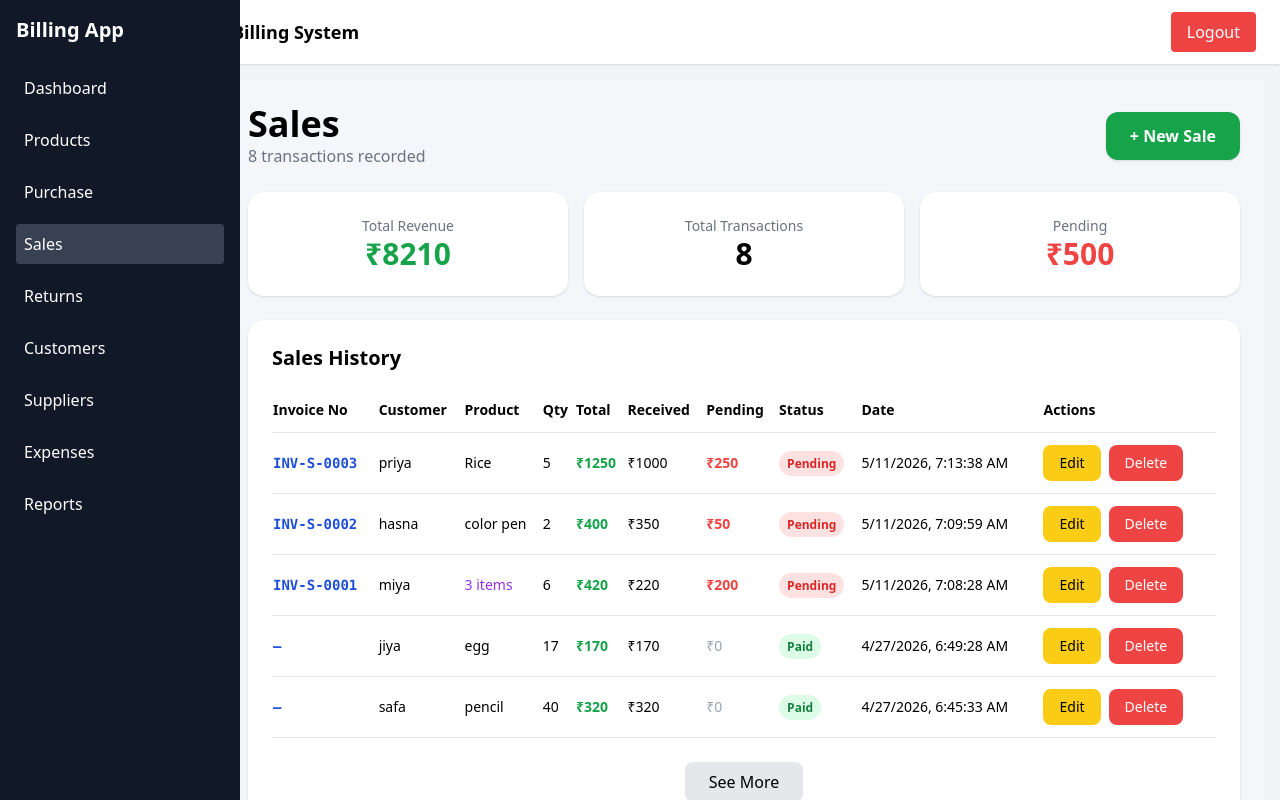
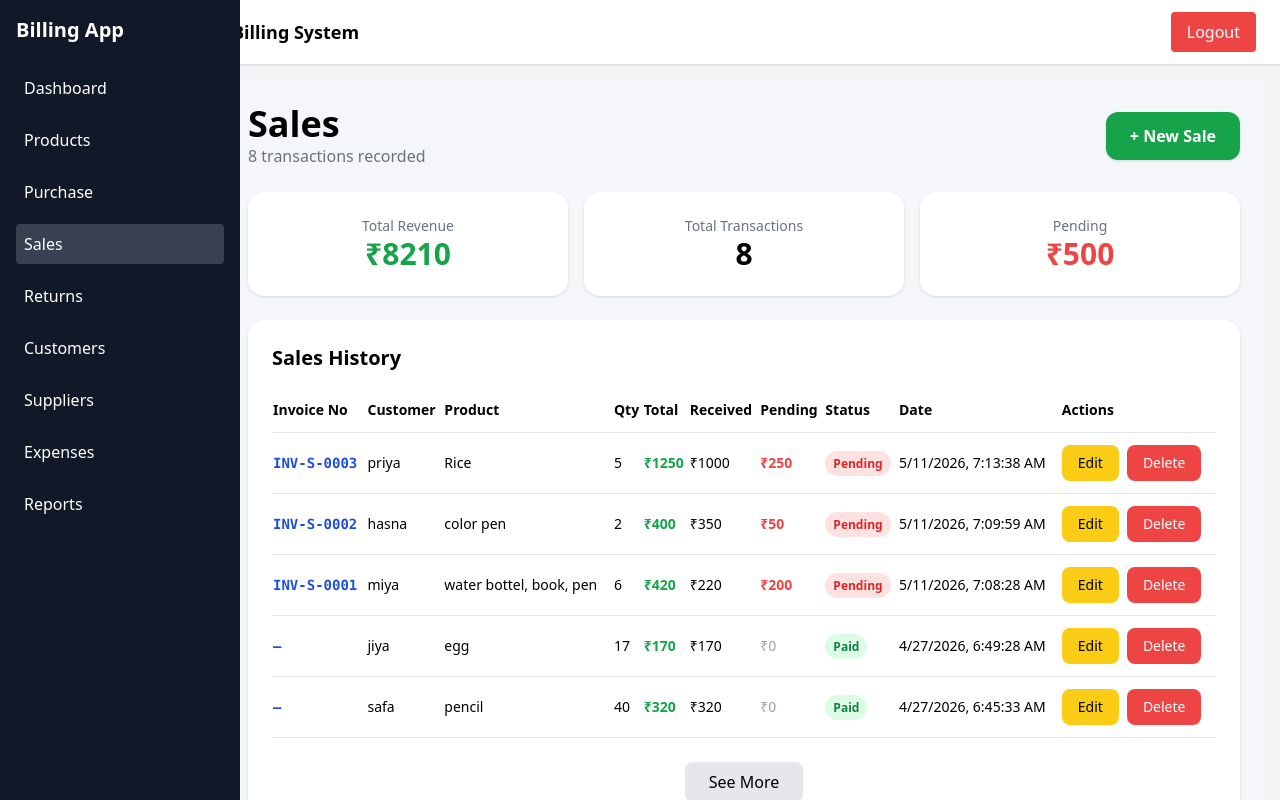
Before and after one commit to athirapattayil103-png/billing-system, a React (Vite) app: page /app/sales in a window 1280 px wide. Built offline with nearby package versions, Linux system fonts and the light colour scheme; data requests are answered from the project's data file.

Commit message:
Update sales multi

```diff
--- a/src/pages/Customers .jsx
+++ b/src/pages/Customers .jsx
@@ -38,9 +38,12 @@ const Customers = () => {
 
     customersMap[name].total += Number(sale.total || 0);
 
+    // customersMap[name].received += Number(
+    //   sale.received || sale.total || 0
+    // );
     customersMap[name].received += Number(
-      sale.received || sale.total || 0
-    );
+  sale.receivedAmount || sale.received || sale.total || 0
+);
   });
 
   // FINAL ARRAY
--- a/src/pages/Purchase.jsx
+++ b/src/pages/Purchase.jsx
@@ -175,6 +175,17 @@ const grandTotal = purchaseItems.reduce(
       //   ...selectedProduct,
       //   stock: Number(selectedProduct.stock) + quantity,
       // });
+//       for (const item of purchaseItems) {
+//   const selectedProduct = products.find(
+//     (p) => String(p.id) === String(item.productId)
+//   );
+
+//   await axios.put(`${BASE_URL}/products/${selectedProduct.id}`, {
+//     ...selectedProduct,
+//     stock: Number(selectedProduct.stock) + Number(item.quantity),
+//   });
+// }
+if (!editId) {
   for (const item of purchaseItems) {
     const selectedProduct = products.find(
       (p) => String(p.id) === String(item.productId)
@@ -185,7 +196,7 @@ const grandTotal = purchaseItems.reduce(
       stock: Number(selectedProduct.stock) + Number(item.quantity),
     });
   }
-
+}
       // UPDATE PURCHASE
       if (editId) {
         await axios.put(`${BASE_URL}/purchases/${editId}`, {
--- a/src/pages/Sales.jsx
+++ b/src/pages/Sales.jsx
@@ -538,14 +538,43 @@ const Sales = () => {
       const pend = saleTotal - rec;
 
       // Update stock for new sales only
-      if (!editId) {
+      // if (!editId) {
+      //   for (const item of saleItems) {
+      //     const prod = products.find((p) => p.id === item.productId);
+      //     await axios.put(`${BASE_URL}/products/${prod.id}`, {
+      //       ...prod,
+      //       stock: Number(prod.stock) - item.quantity,
+      //     });
+      //   }
+      // }
+      if (editId) {
+  const oldSale = sales.find((s) => s.id === editId);
+
+  if (oldSale?.items) {
+    for (const oldItem of oldSale.items) {
+      const prod = products.find(
+        (p) => p.id === oldItem.productId
+      );
+
+      if (prod) {
+        await axios.put(`${BASE_URL}/products/${prod.id}`, {
+          ...prod,
+          stock: Number(prod.stock) + Number(oldItem.quantity),
+        });
+      }
+    }
+  }
+}
+
 for (const item of saleItems) {
-          const prod = products.find((p) => p.id === item.productId);
+  const prod = products.find(
+    (p) => p.id === item.productId
+  );
+
   await axios.put(`${BASE_URL}/products/${prod.id}`, {
     ...prod,
     stock: Number(prod.stock) - item.quantity,
   });
-        }
 }
 
       const salePayload = {
@@ -572,8 +601,24 @@ const Sales = () => {
         toast.success("Sale completed 💰");
       }
 
+      // setShowModal(false);
+      // setEditId(null);
+      // fetchData();
       setShowModal(false);
 setEditId(null);
+
+setCustomer("");
+
+setItems([
+  {
+    productId: "",
+    quantity: 1,
+  },
+]);
+
+setReceivedAmount("");
+setCurrentInvoiceNo("");
+
 fetchData();
     } catch (err) {
       toast.error("Error completing sale ❌");
@@ -654,8 +699,11 @@ const Sales = () => {
                   </td>
                   <td>{item.customer || "-"}</td>
                   <td>
-                    {item.items && item.items.length > 1
+                    {/* {item.items && item.items.length > 1
                       ? <span className="text-purple-600 font-medium">{item.items.length} items</span>
+                      : item.productName || "-"} */}
+                      {item.items
+  ? item.items.map((i) => i.productName).join(", ")
   : item.productName || "-"}
                   </td>
                   <td>
```
Lines whose indentation alone changed are shown as unchanged.
